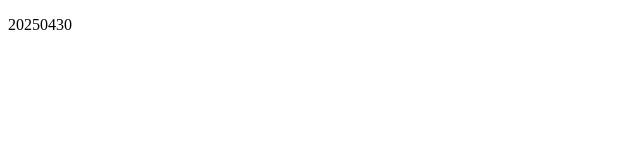
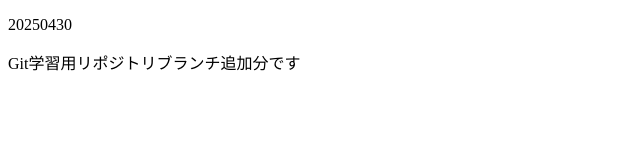
Before and after one commit to ssegg8/20250430, a plain HTML site: page index.html in a window 1280 px wide. Shown: the whole page, without its empty margins (0-640 px from the left). Drawn offline with Linux system fonts and the light colour scheme.

Commit message:
ブランチを切って変更を追加

```diff
--- a/index.html
+++ b/index.html
@@ -7,5 +7,6 @@
 </head>
 <body>
     <p>20250430</p>
+    <p>Git学習用リポジトリブランチ追加分です</p>
 </body>
 </html>
```
